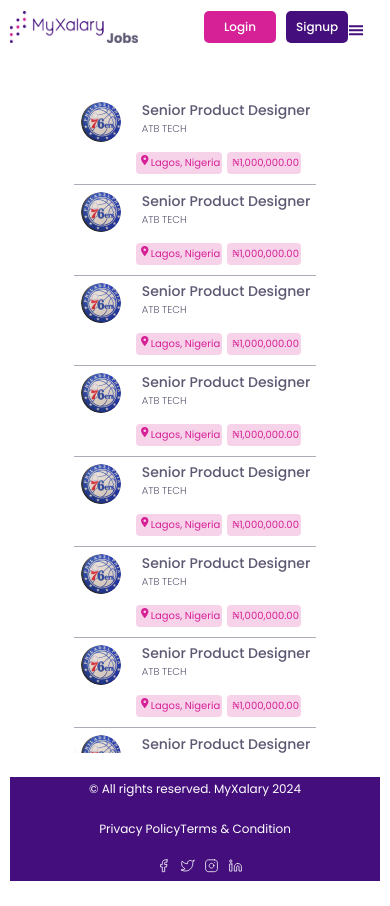
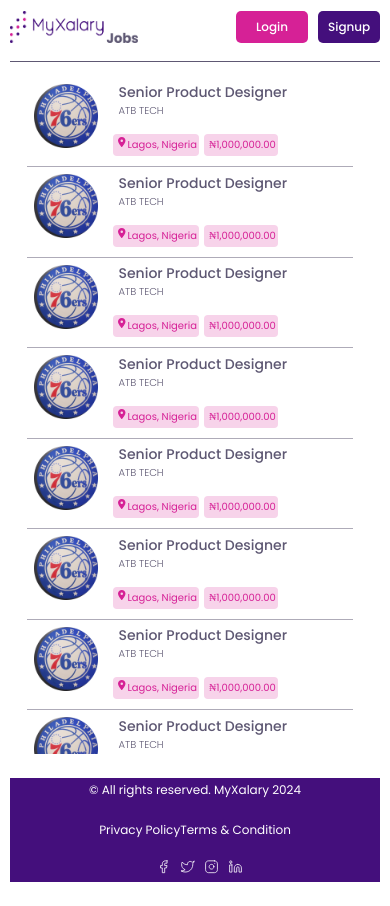
Before and after one commit to Tunmibabs/MyXalaryJobs, a React (Vite) app: page /jobs in a window 390 px wide. Built offline with nearby package versions, Linux system fonts and the light colour scheme.

Commit message:
hamburger menu

```diff
--- a/src/app.scss
+++ b/src/app.scss
@@ -19,6 +19,9 @@ button {
   border: none;
   cursor: pointer;
   color: #440f7c;
+}
+li{
+  text-decoration: none;
 }
 
 // ---------HEADER------
@@ -111,7 +114,7 @@ figcaption {
   display: flex;
   justify-content: space-between;
   margin-bottom: 1rem;
-  border-top: 1px solid #5e5873;
+  // border-top: 1px solid #5e5873;
   padding-top: 30px;
 }
 .loggedInNav .loggedinLinks {
@@ -750,13 +753,14 @@ figcaption {
   font-size: 11px;
   text-decoration: none;
 }
+.mobile {
+  display: none;
+}
 
-
-
-.hamburger{
+.hamburger {
   padding-top: 0.7rem;
   padding-right: 1rem;
-  color: #440F7C;
+  color: #440f7c;
   cursor: pointer;
   display: none;
 }
@@ -939,10 +943,10 @@ figcaption {
     border: 1px solid#D62196;
     border-radius: 0.3rem;
   }
-  .docs h3{
+  .docs h3 {
     font-size: 12px;
   }
-  .docs h5{
+  .docs h5 {
     font-size: 10px;
   }
   .exp h3 {
@@ -971,24 +975,136 @@ figcaption {
   .sec p {
     font-size: 9px;
   }
-  .aboutMe p{
+  .aboutMe p {
     font-size: 10px;
   }
-  .logout-btn{
+  .logout-btn {
     display: none;
   }
-  .hamburger{
-    display:block;
+  .hamburger {
+    display: block;
   }
 }
 @media (max-width: 540px) {
-  .searchFilter{
+  .searchFilter {
     display: none;
   }
-  .jobDisplay{
-    width: 1000%;
+  .displayJobs .side-bar {
+    // display: none;
   }
-  .jobDetails{
+  .jobDetails {
+    display: none;
+  }
+  .displayJobs {
+    display: flex;
+    flex-direction: column;
+    gap: 2rem;
+    align-items: center;
+  }
+  .mobile {
+    display: block;
+    width: 30rem;
+    padding-left: 30%;
+  }
+  .mobile .cardpp img {
+    width: 4rem;
+    height: 4rem;
+  }
+  .mobile .jobInfo {
+    width: 15rem;
+  }
+  .side-bar {
     display: none;
   }
 }
+@media (max-width: 350px) {
+  .mobile .cardpp img {
+    width: 3rem;
+    height: 3rem;
+  }
+  .mobile .jobInfo {
+    width: 12rem;
+  }
+  .mobile {
+    display: block;
+    width: 30rem;
+    padding-left: 45%;
+  }
+}
+
+.mobileNav {
+  width: 100%;
+  height: 100%;
+  // display: none;
+  z-index: 0;
+}
+.mobileNav .navLeft {
+  width: 100%;
+  padding: 3% 0;
+  border-bottom: 1px solid #5e5873;
+}
+.mobileNav .figImg {
+  width: 2rem;
+  height: 2rem;
+}
+
+.mobileNav .completePBtn {
+  font-size: 12px;
+  padding: 0;
+  height: 1.6rem;
+}
+.mobileNav .profileBtn {
+  height: 1.6rem;
+  padding: 0;
+}
+.mobileNav .rightNav {
+  margin-top: 3rem;
+  text-decoration: none;
+}
+.mobileNav .rightNav ul {
+  display: flex;
+  flex-direction: column;
+  gap: 3rem;
+  font-size: 13px;
+}
+.mobileNav .rightNav li {
+  text-align: left;
+  padding-left: 5%;
+  padding-bottom: 2%;
+  border-bottom: 1px solid #5e5873;
+}
+
+.mobileNav span {
+  color: #5e5873;
+  text-decoration: none;
+  padding-left: 0.5rem;
+}
+.mobileNav .logoutbtn {
+  width: 100%;
+  color: #ffffff;
+  border-radius: 6px;
+  background: #d62196;
+  padding: 0.8rem 1rem;
+  margin: 2rem 0;
+}
+.logoutnav {
+  width: 100%;
+}
+.header-loggedout,
+.header-loggedin{
+  border-bottom: 1px solid #5e5873;
+}
+@media (max-width: 350px) {
+  .mobileNav .completePBtn {
+    font-size: 9px;
+    width: 7rem;
+    height: 1.3rem;
+  }
+  .mobileNav .profileBtn {
+    height: 1.3rem;
+    width: 6rem;
+  }
+  .mobileNav figure{
+    width: 30%;
+  }
+}
--- a/src/components/Header.jsx
+++ b/src/components/Header.jsx
@@ -6,9 +6,14 @@ import { useAuth } from "../Context/AuthContext";
 import LoggedInNvabar from "./nav";
 import { GiHamburgerMenu } from "react-icons/gi";
 import { FaX } from "react-icons/fa6";
-
+import MobileNav from "./MobileNav";
 
 function Header() {
+  const [isMenuOpen, setIsMenuOpen] = useState(false);
+
+  const toggleMenu = () => {
+    setIsMenuOpen(!isMenuOpen);
+  };
 
   const { isLoggedIn, setIsLoggedIn } = useAuth();
 
@@ -34,9 +39,16 @@ function Header() {
 
         <div className="loggedout">
           {isLoggedIn ? (
-            <Buttons className="logout-btn" onClick={logOut}>
-              Logout
-            </Buttons>
+            <>
+              <Buttons className="logout-btn" onClick={logOut}>
+                Logout
+              </Buttons>
+              {isMenuOpen ? (
+                <FaX className="hamburger" onClick={toggleMenu} />
+              ) : (
+                <GiHamburgerMenu className="hamburger" onClick={toggleMenu} />
+              )}
+            </>
           ) : (
             <>
               <Buttons className="login-btn" onClick={logIn}>
@@ -45,8 +57,6 @@ function Header() {
               <Buttons className="signup-btn">Signup</Buttons>
             </>
           )}
-          <GiHamburgerMenu  className="hamburger" onClick=""/>
-          {/* <FaX /> */}
         </div>
       </nav>
       {isLoggedIn && (
@@ -54,6 +64,7 @@ function Header() {
           <LoggedInNvabar />
         </nav>
       )}
+      {isMenuOpen && <MobileNav />}
     </>
   );
 }
--- /dev/null
+++ b/src/components/MJobBar.jsx
@@ -0,0 +1,43 @@
+import React from "react";
+import Cardpp from "../assets/jobspp.png";
+import { faLocationDot } from "@fortawesome/free-solid-svg-icons";
+import { FontAwesomeIcon } from "@fortawesome/react-fontawesome";
+import { NavLink } from "react-router-dom";
+
+function MJobBar() {
+  return (
+    <div className="mobile">
+      <section className="jobList">
+        <ul>
+          <li>
+            {Array.from({ length: 10 }, (job, index) => (
+              <NavLink
+                key={index}
+                to={`/jobs/${index}`}
+              >
+                <div className="cardpp">
+                  <img src={Cardpp} />
+                </div>
+
+                <div className="jobInfo">
+                  <h3>Senior Product Designer</h3>
+                  <p>ATB TECH</p>
+
+                  <div className="jobloc">
+                    <span>
+                      <FontAwesomeIcon icon={faLocationDot} id="locIcon" />
+                      Lagos, Nigeria
+                    </span>
+                    <span>₦1,000,000.00</span>
+                  </div>
+                </div>
+              </NavLink>
+            ))}
+          </li>
+        </ul>
+      </section>
+    </div>
+  );
+}
+
+export default MJobBar;
--- /dev/null
+++ b/src/components/MobileNav.jsx
@@ -0,0 +1,67 @@
+import React, { useState } from "react";
+import { NavLink } from "react-router-dom";
+import ProfileImg from "../assets/Status.png";
+import {
+  FaRegBookmark,
+  FaBook,
+  FaRegClock,
+  FaRegCheckCircle,
+} from "react-icons/fa";
+import Buttons from "./buttons";
+
+function MobileNav() {
+  return (
+    <div className="mobileNav">
+      <nav className="navLeft">
+        <Buttons className="profileBtn">Profile Score:0%</Buttons>
+        <Buttons className="completePBtn">Complete your Profile</Buttons>
+        {/* <Buttons className="appProfileBtn">Profile Score:100%</Buttons> */}
+        <figure>
+          <figcaption>Jane Jes</figcaption>
+          <img src={ProfileImg} alt="" className="figImg" />
+        </figure>
+      </nav>
+      <nav className="rightNav">
+        <ul>
+          <li>
+            <NavLink
+              to="/jobs"
+            >
+              <FaRegCheckCircle className="icons" />
+              <span>Jobs</span>
+            </NavLink>
+          </li>
+          <li>
+            <NavLink
+              to="/appliedJobs"
+            >
+              <FaRegClock className="icons" />
+              <span>My Application</span>
+            </NavLink>
+          </li>
+          <li>
+            <NavLink
+              to="/offers"
+            >
+              <FaBook className="icons" />
+              <span>My Offers</span>
+            </NavLink>
+          </li>
+          <li>
+            <NavLink
+              to="/profile"
+            >
+              <FaRegBookmark className="icons" />
+              <span>My Profile</span>
+            </NavLink>
+          </li>
+        </ul>
+      </nav>
+      <nav className="logoutnav">
+        <Buttons className="logoutbtn" >Logout</Buttons>
+      </nav>
+    </div>
+  );
+}
+
+export default MobileNav;
--- a/src/components/jobDisplay.jsx
+++ b/src/components/jobDisplay.jsx
@@ -2,11 +2,13 @@ import React from "react";
 import TitleSearch from "./titleSearch";
 import Sidebar from "./sidebar";
 import JobCard from "./jobCard";
+import MJobBar from "./MJobBar";
 
 function JobDisplay() {
   return (
     <section className="jobDisplay">
       <div className="displayJobs">
+        <MJobBar />
         <Sidebar />
         <JobCard />
       </div>
```
